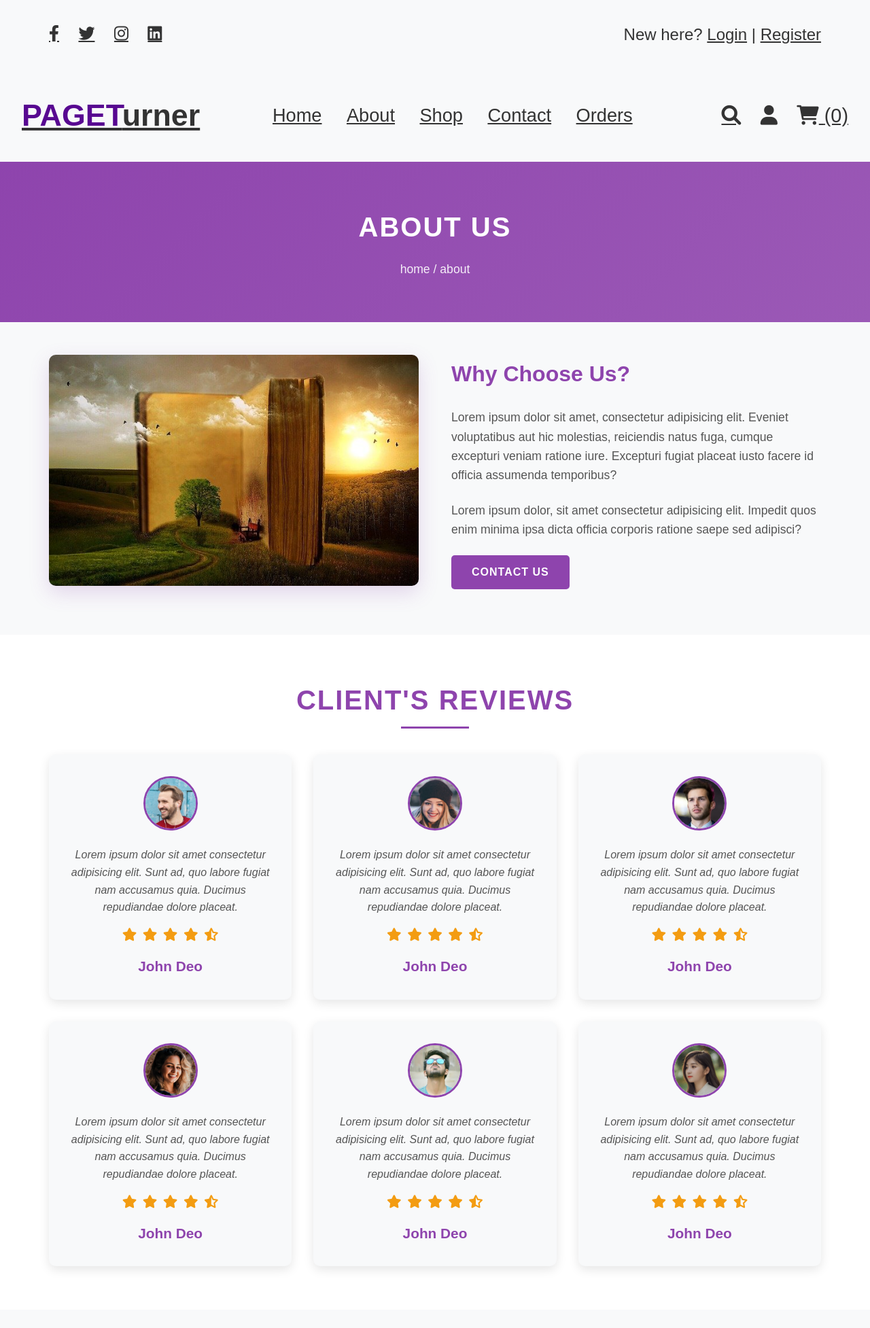
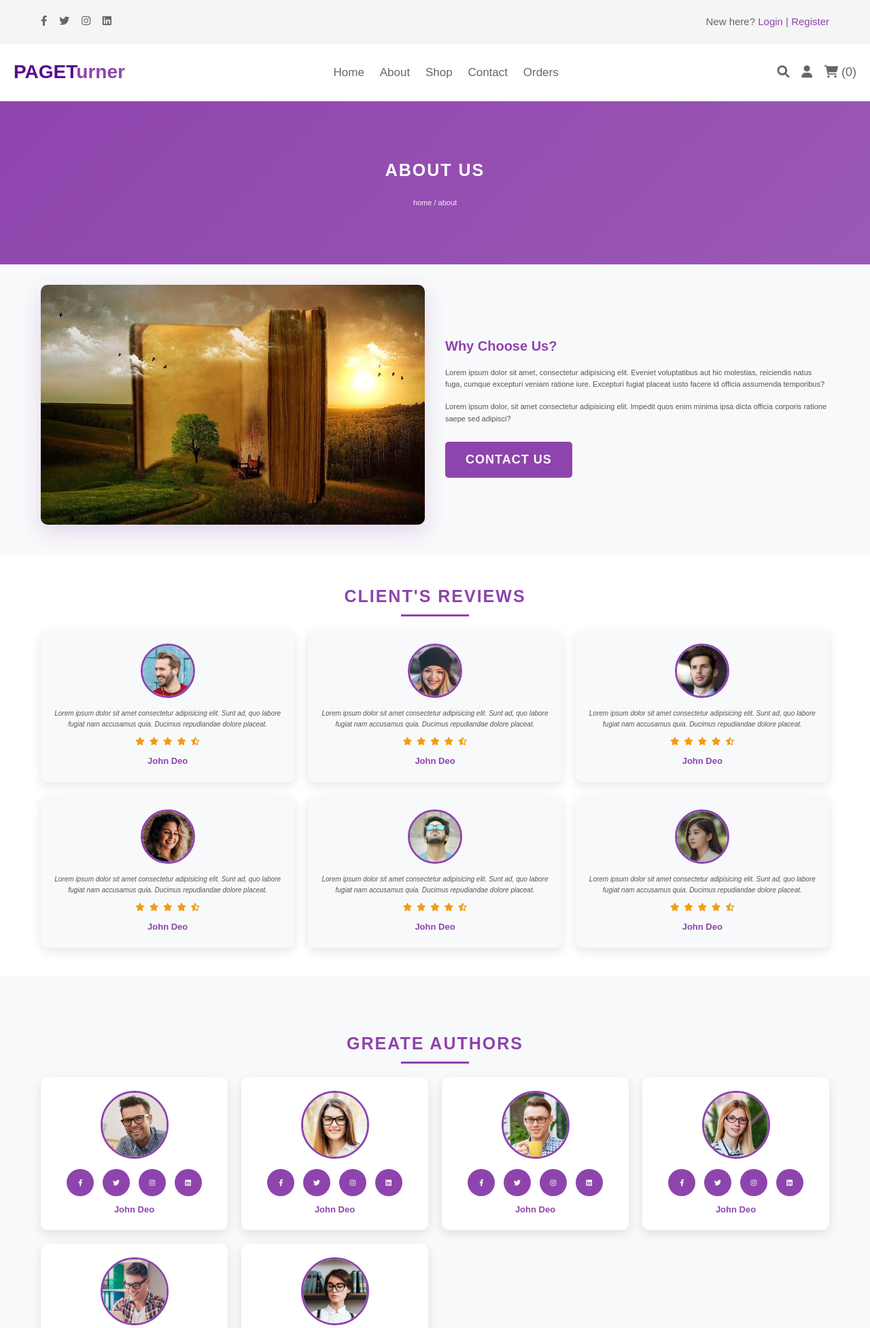
Before and after one commit to Sashika-Dilmina/Book-store, a PHP site: page /about.php in a window 1280 px wide. Shown: the top 1954 px of the page at 68% size. Run offline with PHP 8.4, Linux system fonts and the light colour scheme; the visitor is signed in with stand-in values (Sample User, id 1); data that the repository does not hold is empty.

Commit message:
new update

```diff
--- a/css/about.css
+++ b/css/about.css
@@ -1,3 +1,192 @@
+@import url("https://fonts.googleapis.com/css2?family=Rubik:wght@300;400;500;600&display=swap");
+
+:root {
+  --purple: #8e44ad;
+  --red: #c0392b;
+  --orange: #f39c12;
+  --black: #333;
+  --white: #fff;
+  --light-color: #666;
+  --light-white: #ccc;
+  --light-bg: #f5f5f5;
+  --border: 0.1rem solid var(--black);
+  --box-shadow: 0 0.5rem 1rem rgba(0, 0, 0, 0.1);
+}
+
+* {
+  font-family: sans-serif;
+  margin: 0;
+  padding: 0;
+  box-sizing: border-box;
+  outline: none;
+  border: none;
+  text-decoration: none;
+  transition: all 0.2s linear;
+}
+
+*::selection {
+  background-color: var(--purple);
+  color: var(--white);
+}
+
+*::-webkit-scrollbar {
+  height: 0.5rem;
+  width: 1rem;
+}
+
+*::-webkit-scrollbar-track {
+  background-color: transparent;
+}
+
+*::-webkit-scrollbar-thumb {
+  background-color: var(--purple);
+}
+
+html {
+  font-size: 62.5%;
+  overflow-x: hidden;
+}
+
+section {
+  padding: 3rem 2rem;
+}
+
+.empty {
+  padding: 1.5rem;
+  text-align: center;
+  border: var(--border);
+  background-color: var(--white);
+  color: var(--red);
+  font-size: 2rem;
+}
+
+.message {
+  position: sticky;
+  top: 0;
+  margin: 0 auto;
+  max-width: 1200px;
+  background-color: var(--white);
+  padding: 2rem;
+  display: flex;
+  align-items: center;
+  justify-content: space-between;
+  z-index: 10000;
+  gap: 1.5rem;
+}
+
+.message span {
+  font-size: 2rem;
+  color: var(--black);
+}
+
+.message i {
+  cursor: pointer;
+  color: var(--red);
+  font-size: 2.5rem;
+}
+
+.message i:hover {
+  transform: rotate(90deg);
+}
+
+.title {
+  text-align: center;
+  margin-bottom: 2rem;
+  text-transform: uppercase;
+  color: var(--black);
+  font-size: 4rem;
+}
+
+.btn,
+.delete-btn,
+.white-btn {
+  display: inline-block;
+  margin-top: 1rem;
+  padding: 1rem 3rem;
+  cursor: pointer;
+  color: var(--white);
+  font-size: 1.8rem;
+  border-radius: 0.5rem;
+  text-transform: capitalize;
+}
+
+.btn:hover,
+.delete-btn:hover {
+  background-color: var(--black);
+}
+
+.white-btn,
+.btn {
+  background-color: var(--purple);
+}
+
+.option-btn {
+  border: 1px solid #8e44ad;
+  background: transparent;
+  display: inline-block;
+  margin-top: 1rem;
+  padding: 1rem 3rem;
+  cursor: pointer;
+  color: #8e44ad;
+  font-size: 1.8rem;
+  border-radius: 0.5rem;
+  text-transform: capitalize;
+}
+
+.delete-btn {
+  background-color: var(--red);
+}
+
+.white-btn:hover {
+  background-color: #dbbae9;
+  color: var(--black);
+}
+/* this should be in all css */
+.heading {
+  min-height: 30vh;
+  display: flex;
+  flex-flow: column;
+  align-items: center;
+  justify-content: center;
+  gap: 1rem;
+  background: url("images/heading.jpg") no-repeat;
+    /*heading background img*/
+  background-size: cover;
+  background-position: center;
+
+  text-align: center;
+}
+
+.heading h3 {
+  font-size: 5rem;
+  color: var(--white);
+  text-transform: uppercase;
+}
+
+.heading p {
+  font-size: 2.5rem;
+  color: var(--white);
+}
+
+.heading p a {
+  color: var(--white);
+}
+
+.heading p a:hover {
+  text-decoration: underline;
+}
+
+@keyframes fadeIn {
+  0% {
+    transform: translateY(1rem);
+    opacity: 0.2s;
+  }
+}
+
+
+
+
+
 /* Reset and Base Styles */
 * {
     margin: 0;
```
